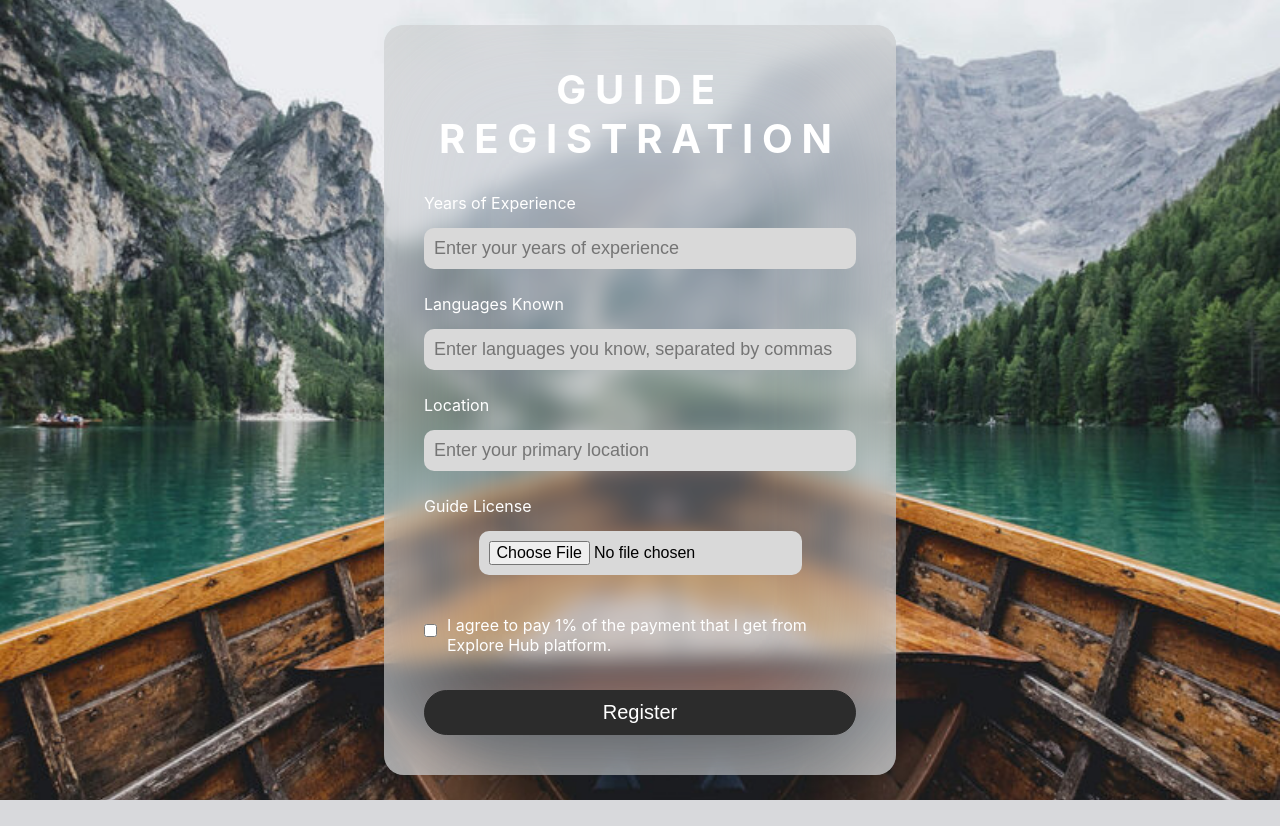
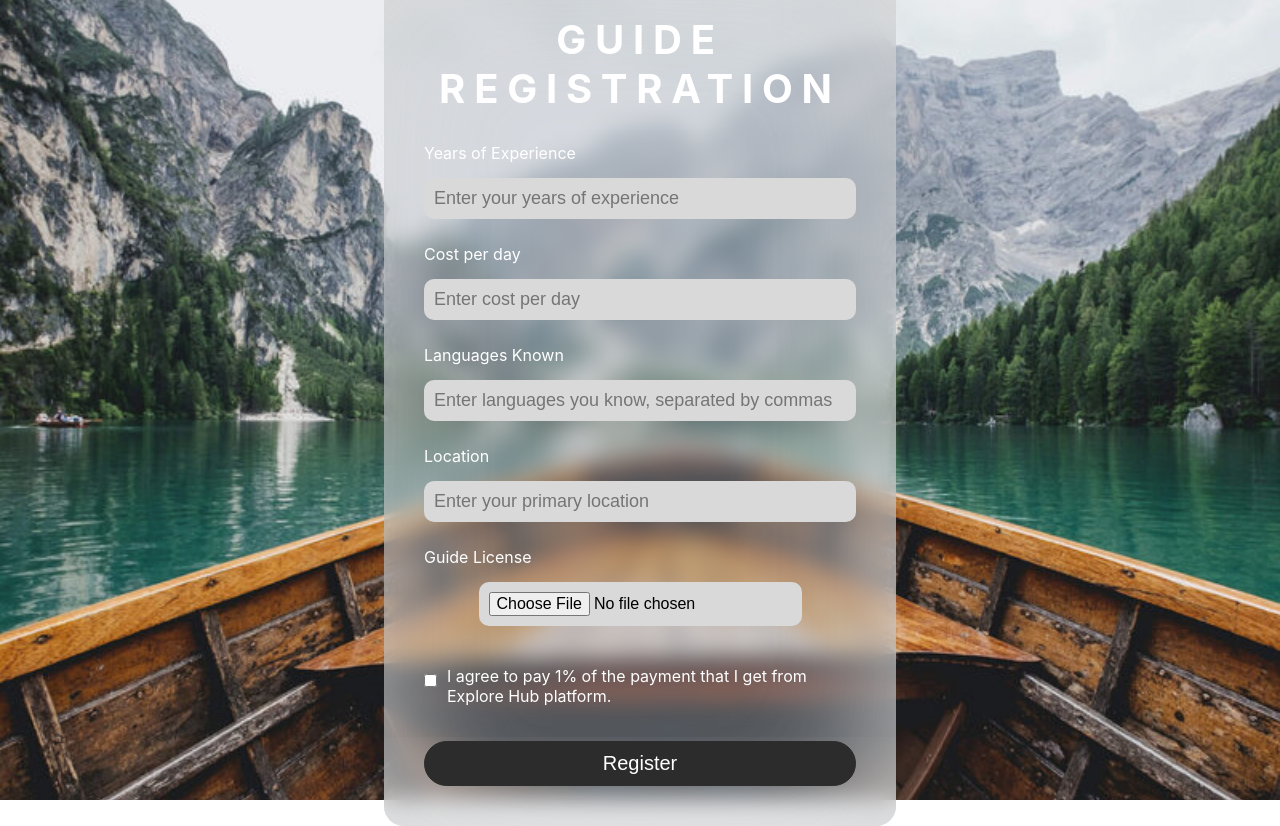
Before and after one commit to kiran-kurian/Explore_Hub, a Django app: page /registration/guide/ in a window 1280 px wide. Before the commit the page ends 800 px from the top, so only its background shows below. Run offline with Django 5.2, Linux system fonts and the light colour scheme.

Commit message:
guide registration bug fixes

```diff
--- a/Explore_Hub/explore_app/views.py
+++ b/Explore_Hub/explore_app/views.py
@@ -1111,6 +1111,7 @@ def guide_registration(request):
         documents = request.FILES.get("guide_license")
         agreement = request.POST.get("agreement") == 'on'
         years_of_experience = request.POST.get("years_of_experience")
+        cost_per_day = request.POST.get('cost_per_day')
         languages_known = request.POST.get("languages_known")
         location = request.POST.get("location")
 
@@ -1140,7 +1141,8 @@ def guide_registration(request):
                     languages_known=languages_known,
                     location=location,
                     cancellation=True,
-                    approved=False
+                    approved=False,
+                    cost_per_day=cost_per_day
                 )
                 local_guide.save()
 
--- a/Explore_Hub/templates/guide_registration.html
+++ b/Explore_Hub/templates/guide_registration.html
@@ -127,6 +127,9 @@
                 <label for="years_of_experience">Years of Experience</label>
                 <input type="number" name="years_of_experience" class="input-field" min="0" placeholder="Enter your years of experience" required>
 
+                <label for="cost_per_day">Cost per day</label>
+                <input type="number" name="cost_per_day" class="input-field" min="0" placeholder="Enter cost per day" required>
+
                 <label for="languages_known">Languages Known</label>
                 <input type="text" name="languages_known" class="input-field" placeholder="Enter languages you know, separated by commas" required>
 
```
